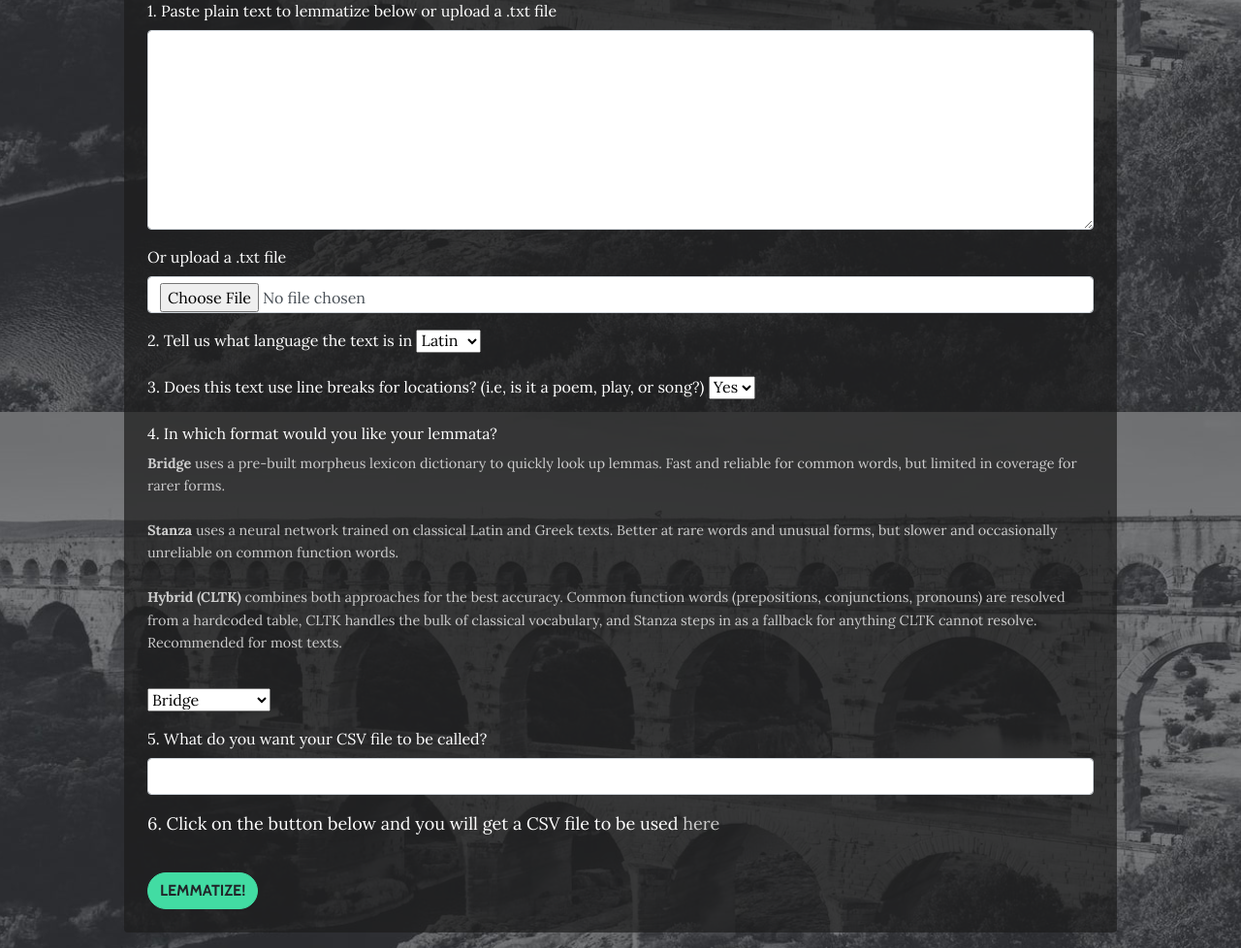
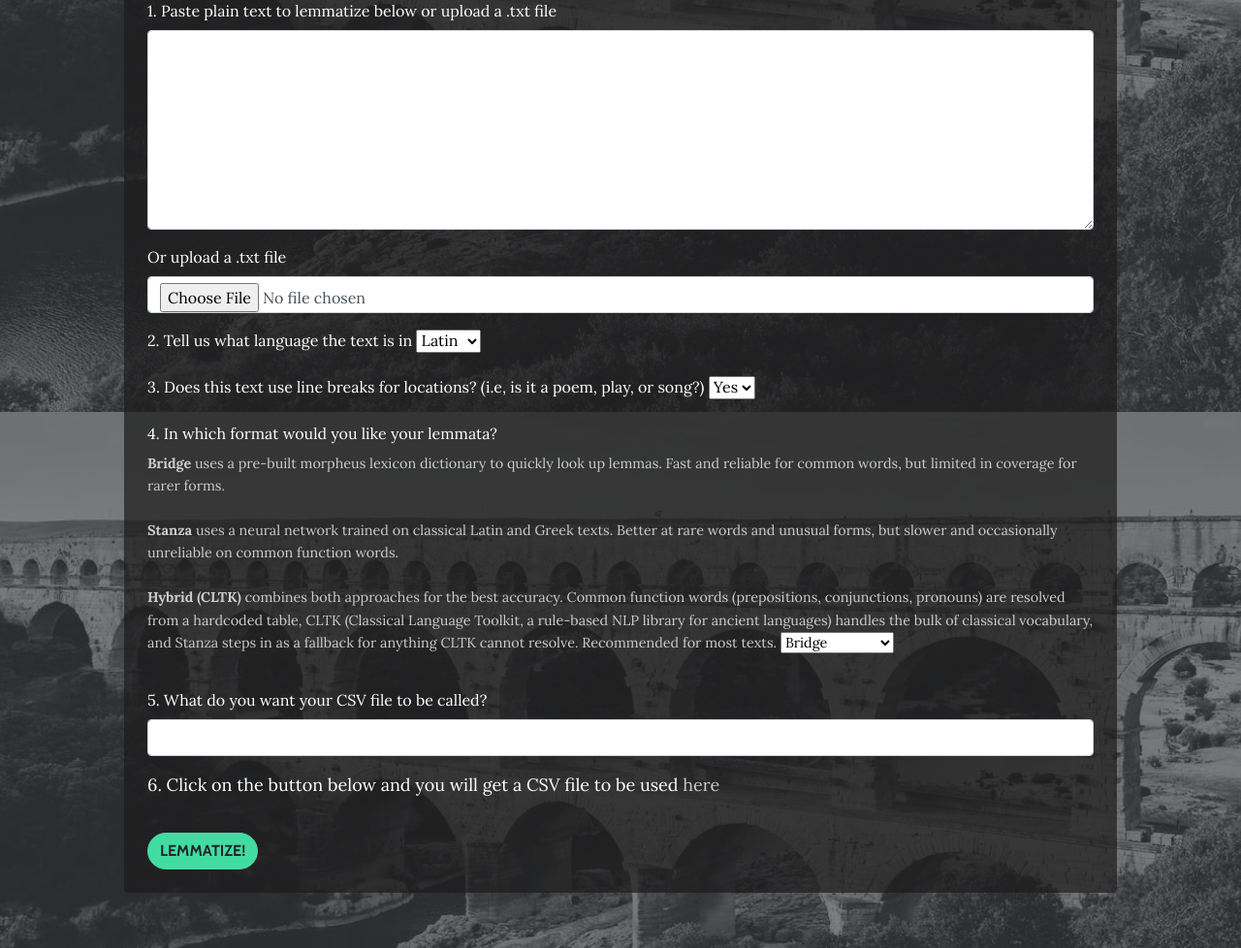
Before and after one commit to HCDigitalScholarship/FastBridge, a FastAPI app: page /lemmatizer/ in a window 1280 px wide. Shown: the part 375-1353 px from the top of the page at 97% size. Run offline with FastAPI, Linux system fonts and the light colour scheme; parts of the project's set-up code (start-up, migrations or seed data) failed here and were passed over; some libraries are stand-ins or nearby versions; some web fonts are replaced.

Commit message:
Update lemmatize HTML

```diff
--- a/FastBridgeApp/templates/lemmatize.html
+++ b/FastBridgeApp/templates/lemmatize.html
@@ -42,8 +42,9 @@ With Bridge/Lemmatizer you can create a lemmatization spreadsheet for any Latin
   <p style="color: #ccc; font-size: 0.9em;">
     <strong>Bridge</strong> uses a pre-built morpheus lexicon dictionary to quickly look up lemmas. Fast and reliable for common words, but limited in coverage for rarer forms.<br><br>
     <strong>Stanza</strong> uses a neural network trained on classical Latin and Greek texts. Better at rare words and unusual forms, but slower and occasionally unreliable on common function words.<br><br>
-    <strong>Hybrid (CLTK)</strong> combines both approaches for the best accuracy. Common function words (prepositions, conjunctions, pronouns) are resolved from a hardcoded table, CLTK handles the bulk of classical vocabulary, and Stanza steps in as a fallback for anything CLTK cannot resolve. Recommended for most texts.
-  </p>
+    <strong>Hybrid (CLTK)</strong> combines both approaches for the best accuracy. Common function words (prepositions, conjunctions, pronouns) are resolved from a hardcoded table, CLTK (Classical Language Toolkit, a rule-based NLP library for ancient languages) handles the bulk of classical vocabulary, and Stanza steps in as a fallback for anything CLTK cannot resolve. Recommended for most texts.
+
+
   <select name="format" id="format" class="form-select">
     <option>Bridge</option>
     <option>Stanza</option>
```
